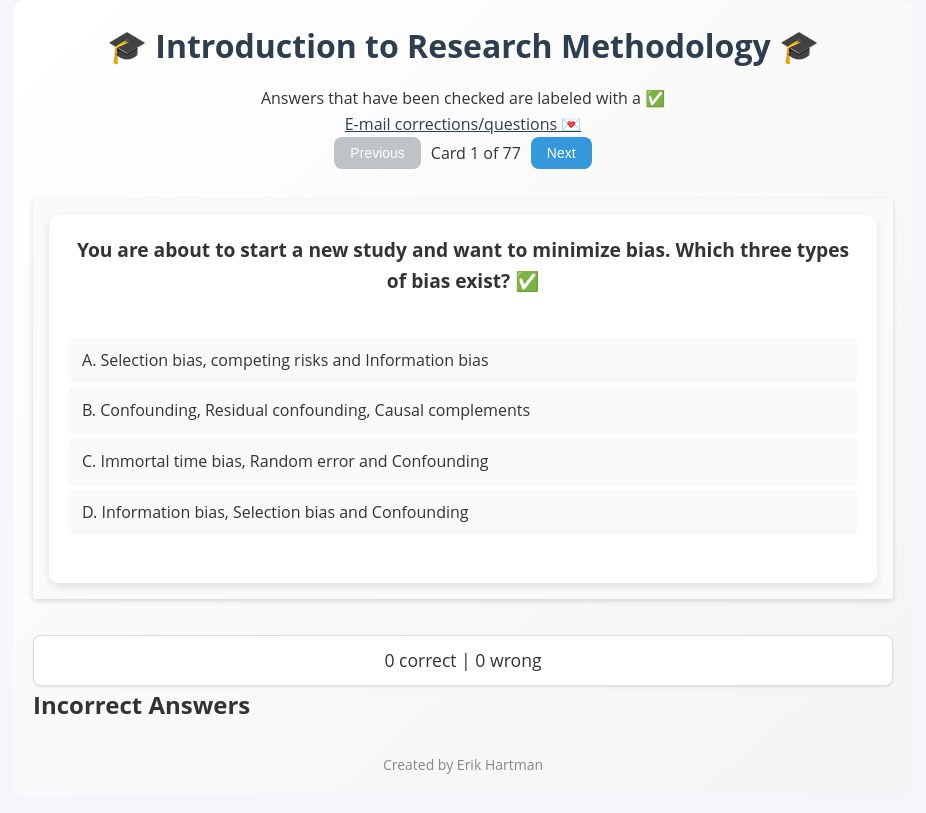
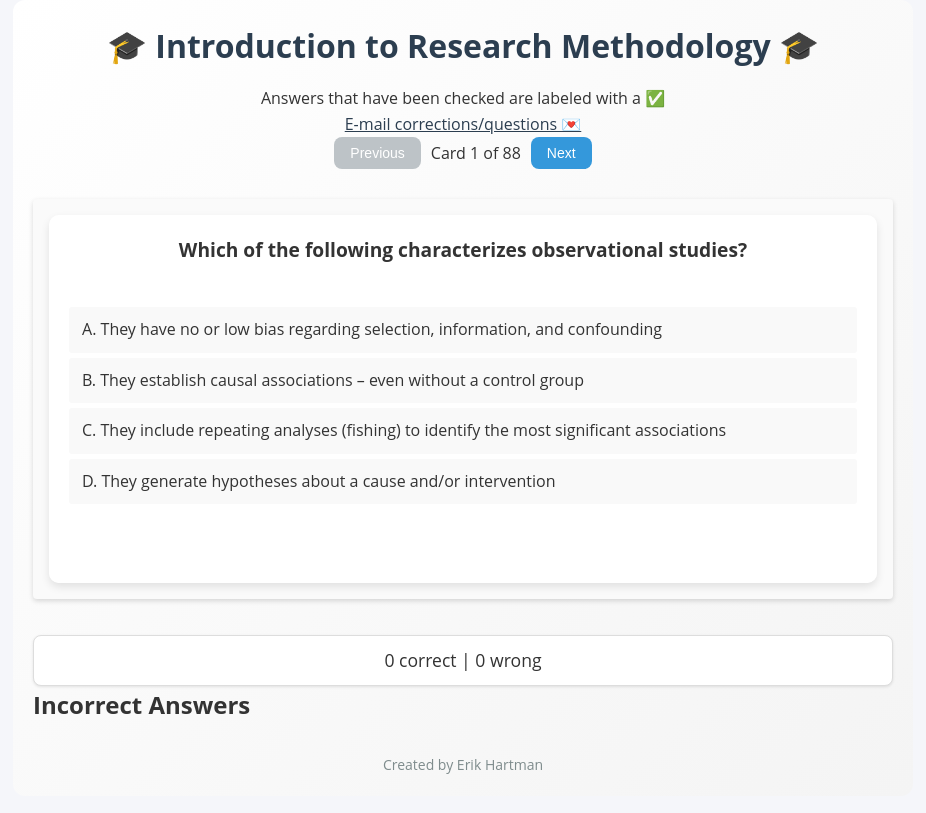
Before and after one commit to ErikHartman/erikhartman.github.io, a Jekyll site: the page flashcards/index.html, which Jekyll copies as it is, in a window 1280 px wide. Shown: the top 813 px of the page, without its empty margins (177-1103 px from the left). Built offline with Jekyll 4.4.1, drawn with Linux system fonts in a browser that asks for light colours; some of the changed lines change nothing that is shown.

Commit message:
Add more questions

```diff
--- a/flashcards/all_quizzes.md
+++ b/flashcards/all_quizzes.md
@@ -224,9 +224,9 @@
 
 **Question 18**
 Suppose you observe 10 cases among 50 exposed and 10 cases among 100 unexposed persons during one year of follow up. What is the odds ratio?
-- **1.0**
+- 1.0
 - 1.5
-- 2.25
+- **2.25**
 - 2.0
 
 **Question 19**
@@ -252,8 +252,8 @@
 
 **Question 30**
 Suppose you observed 10 cases among 50 untreated and 10 cases among 100 treated persons during one year of follow up. What is NNT (Numbers Needed to Treat)?
-    - 10
-    - **2.0**
+    - **10**
+    - 2.0
     - 1.0
     - 5.0
 
@@ -279,24 +279,12 @@
   - [ ] the exposure level and the outcome are measured at the same time
 
 **Question 5**
-What is the total person-time at risk in the following study of mortality among 5 subjects?
-Subject 1: Followed for 10 years, alive.
-Subject 2: Followed for 10 years, had a myocardial infarction after 4 years.
-Subject 3: Followed for 5 years, died.
-Subject 4: Followed for 3 years, dropped-out, died after 5 years.
-Subject 5: Followed for 7 years, emigrated.
+What is the total person-time at risk in the following study of mortality among 5 subjects Subject 1: Followed for 10 years, alive. Subject 2: Followed for 10 years, had a myocardial infarction after 4 years. Subject 3: Followed for 5 years, died. Subject 4: Followed for 3 years, dropped-out, died after 5 years. Subject 5: Followed for 7 years, emigrated.
   - [ ] 31 person-years
   - [ ] 37 person-years
   - [x] 35 person-years
   - [ ] 29 person-years
 
-**Question 6**
-Study the DAG below. What do you need to adjust for to obtain the total effect of intrauterine growth restriction on atrial fibrillation? (cant add image. Imagine it...)
-  - [ ] The total effect can’t be estimated
-  - [ ] Diabetes, hypertension weight, height and CVD
-  - [ ] Maternal SES
-  - [x] Sex, Race and Individual SES
-  - [ ] Birth weight
 
 **Question 7**
 Which of these statements is based on counterfactual reasoning? ✅
@@ -306,29 +294,6 @@
   - [ ] Before John died of a heart attack, he smoked a cigarette. Therefore, smoking caused John’s heart attack
   - [ ] Smoking causes pathological processes in the coronary vessels. Therefore, smoking causes heart attacks
 
-**Question 8**
-In which of the following graphs would adjustment for U introduce bias? (cant import image. Imagine it...)
-  - [ ] C
-  - [ ] A
-  - [ ] D
-  - [ ] A and B
-  - [x] B
-
-**Question 9**
-In this DAG there is a box around variables that have been conditioned on (adjusted for, or stratified on). Is there an open backdoor path between liver disease and lung cancer? (can't import image)
-  - [ ] Yes, through yellow fingers and smoking
-  - [ ] Yes, the lack of an arrow implies a strong assumption of no association
-  - [x] Yes, conditioning on the collider A opens a path
-  - [ ] No, the conditioning on A blocks the path between liver disease and lung cancer
-  - [ ] No, smoking is a collider
-
-**Question 10**
-Study the DAG below. A is an exposure, and Y is the outcome. What do you need to adjust for to obtain the total effect of A on Y? (Pic not included hehe)
-  - [ ] L, it is a confounder
-  - [ ] Y
-  - [x] Nothing
-  - [ ] L, it is a mediator
-  - [ ] The total effect can’t be established under this DAG
 
 **Question 11**
 Economist sometimes talks about opportunity costs – what do they mean by that? More than one statement can be correct. ✅
@@ -560,3 +525,108 @@
     - Ethical permit for research using animals
     - Ethical permit for medical research involving human subjects
     - Ethical permit for research using animals and training in animal work (theory and practice)
+
+**Question 1**
+Which of the following steps are included in the making of a systematic review? ✅
+- Select studies, assess study quality, and extract data
+- Formulate a question and develop a protocol
+- Conduct a literature search
+- **All of the possible answers **
+
+**Question 2**
+Which of the following statements regarding the systematic review search are correct?
+- **Incomplete searches reduce the reliability and applicability of the review´s findings**
+- **At least two bibliographic databases should be searched**
+- You should only use the PICO-framework to structure all type of review questions when you conduct a systematic review
+- **Systematic review look across a wide variety of sources**
+
+**Question 3**
+Which reporting guidance and critical appraisal-tool of already created systematic reviews could be used?
+- STROBE
+- **PRISMA**
+- **AMSTAR**
+- GRADE
+
+**Question 4**
+Where can the protocol of a systematic review be prospectively registered?
+- PubMed
+- **PROSPERO**
+- PRISMA
+- Health Research Council
+
+**Question 5**
+Which of the following statements regarding the systematic review process and use are correct?
+- You do not need to assess risk of bias in high quality systematic reviews
+- **You need to quality check a systematic review, as with any study, before using them**
+- If a systematic review does not include a meta-analysis it can’t be trusted
+- **You need to prespecify your including- and exclusion criteria, as well as your outcomes, before you start the search if you are conducting a systematic review**
+
+**Question 1**
+What does it mean if a causal diagram is "acyclic"?
+- It contains cycles or loops.
+- **It does not contain any cycles or loops.**
+- It represents only direct relationships.
+- It has only one arrow per node.
+
+**Question 2**
+In a Directed Acyclic Graph, what do nodes typically represent?
+- Statistical tests
+- **Variables**
+- Confounding bias
+- Effect sizes
+
+**Question 3**
+What type of relationship is represented by an arrow in a DAG?
+- Association without direction
+- Correlation
+- **A causal relationship**
+- Statistical significance
+
+**Question 4**
+Which of the following statements best describes a collider in a DAG?
+- A variable that causes at least two other variables
+- A variable caused by exactly one other variable
+- **A variable caused by two or more other variables**
+- A variable unrelated to other variables
+
+**Question 5**
+What bias occurs specifically due to conditioning on a collider?
+- Selection bias
+- Information bias
+- **Collider stratification bias**
+- Confounding bias
+
+**Question 6**
+Which of the following best describes a confounder in a DAG?
+- A variable caused by the exposure only
+- **A variable that causes both exposure and outcome**
+- A variable caused by the outcome only
+- A variable unrelated to exposure and outcome
+
+**Question 7**
+What is a "backdoor path" in the context of a DAG?
+- A path following only causal arrows forward
+- **A non-causal path linking exposure and outcome through a common cause**
+- A direct causal path from exposure to outcome
+- A cycle connecting exposure and outcome
+
+**Question 8**
+What does adjusting for a mediator in a DAG typically do to the estimated causal effect?
+- Correctly removes confounding bias
+- **Biases the causal estimate toward the null**
+- Provides an unbiased estimate of the causal effect
+- Increases the generalizability of findings
+
+**Question 9**
+Which of these describes a "d-separation" criterion in a DAG?
+- It identifies the presence of mediation only
+- It describes cycles in a causal diagram
+- **It helps determine whether variables are conditionally independent**
+- It calculates the strength of associations
+
+**Question 10**
+Why are DAGs useful in epidemiology?
+- They guarantee randomized exposure assignment
+- They ensure statistical significance of findings
+- **They help visualize and manage confounding and selection bias**
+- They automatically adjust for collider bias
--- a/flashcards/flashcards.js
+++ b/flashcards/flashcards.js
@@ -40,6 +40,13 @@
         './all_quizzes.md'
     ];
 
+    function shuffleArray(array) {
+        for (let i = array.length - 1; i > 0; i--) {
+            const j = Math.floor(Math.random() * (i + 1));
+            [array[i], array[j]] = [array[j], array[i]];
+        }
+    }
+
     // Initialize flash cards
     function initFlashcards() {
         // Show loading indicator first
@@ -53,10 +60,12 @@
                 if (cards.length > 0) {
                     allCards = cards;
                     console.log(`Loaded ${allCards.length} cards from markdown files`);
+                    shuffleArray(allCards);
                 } else {
                     // Fall back to built-in data if fetching fails
                     allCards = [...fallbackQuizData];
                     console.log(`Using fallback data with ${allCards.length} cards`);
+                    shuffleArray(allCards);
                 }
                 currentCards = [...allCards];
 
@@ -87,6 +96,7 @@
                 console.error("Error loading quiz files:", error);
                 // Fall back to built-in data
                 allCards = [...fallbackQuizData];
+                shuffleArray(allCards);
                 currentCards = [...allCards];
                 updateCardDisplay();
                 updateCardCounter();
```
